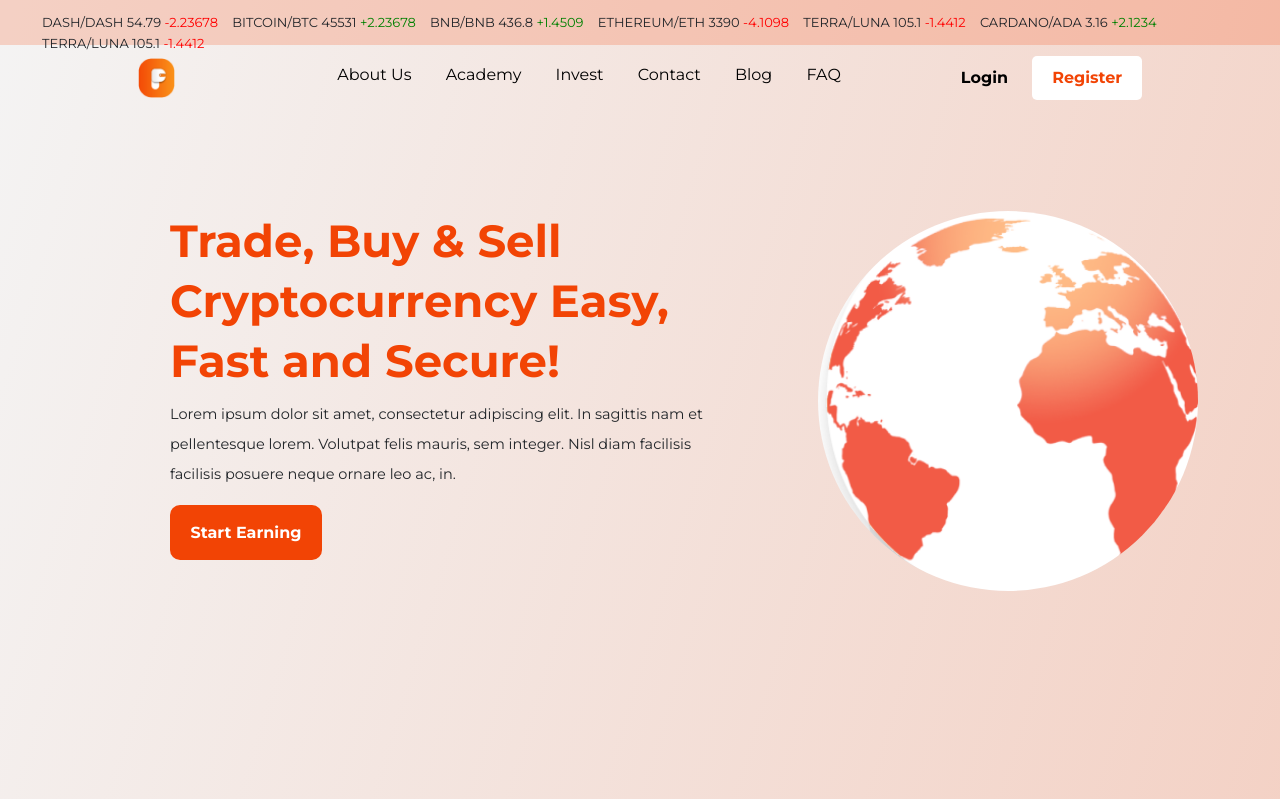
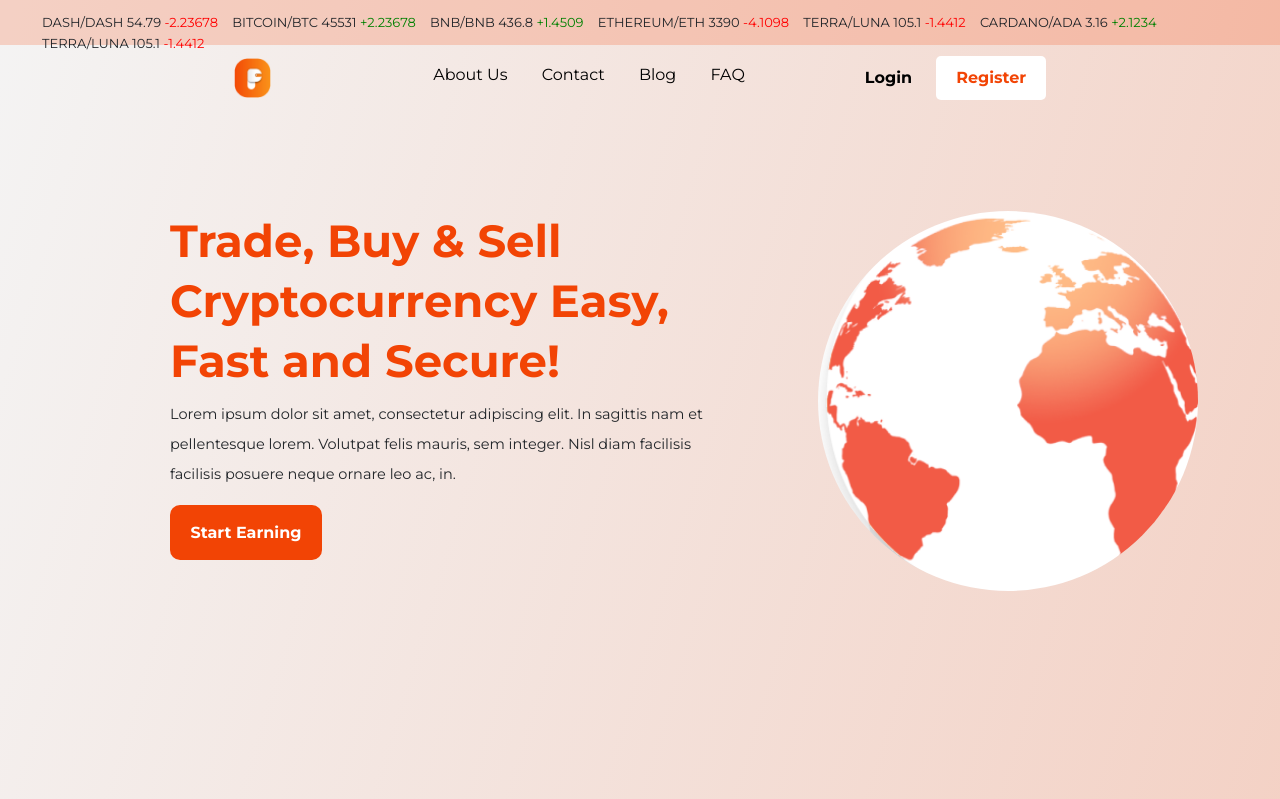
Before and after one commit to atosin056/Paybuymax, a PHP site: page /index.php in a window 1280 px wide. Shown: the top 799 px of the page. Run offline with PHP 8.4, Linux system fonts and the light colour scheme.

Commit message:
Paybuymax | Trading Crypto Made Easy | Akinfenwa Oluwatosin Lloyd

```diff
--- a/navbar.php
+++ b/navbar.php
@@ -46,9 +46,9 @@
 
 						<li class="menu-item"><a href="about.php" class="nav-links">About Us</a></li>
 
-						<li class="menu-item"><a href="#" class="nav-links">Academy</a></li>
+						<!-- <li class="menu-item"><a href="#" class="nav-links">Academy</a></li>
 
-						<li class="menu-item"><a href="#" class="nav-links">Invest</a></li>
+						<li class="menu-item"><a href="#" class="nav-links">Invest</a></li> -->
 
 						<li class="menu-item"><a href="contact.php" class="nav-links">Contact</a></li>
 
```
